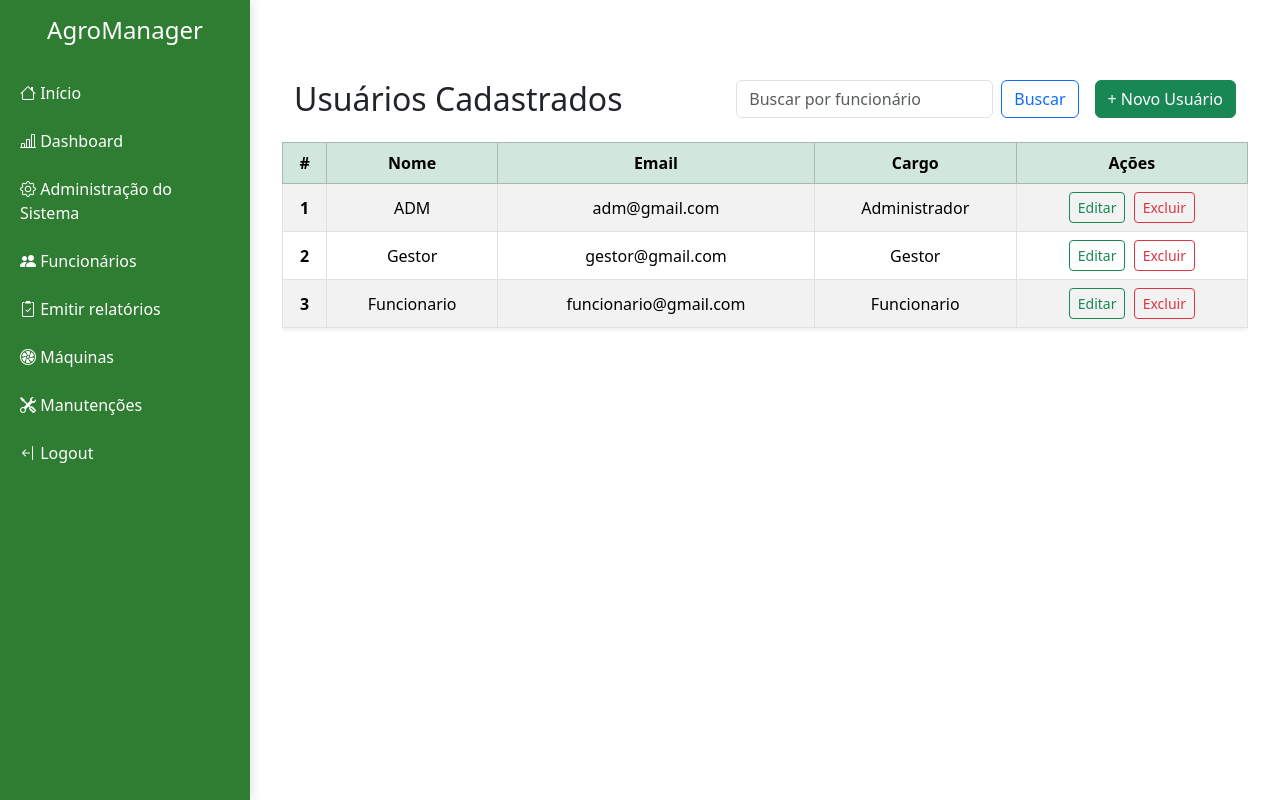
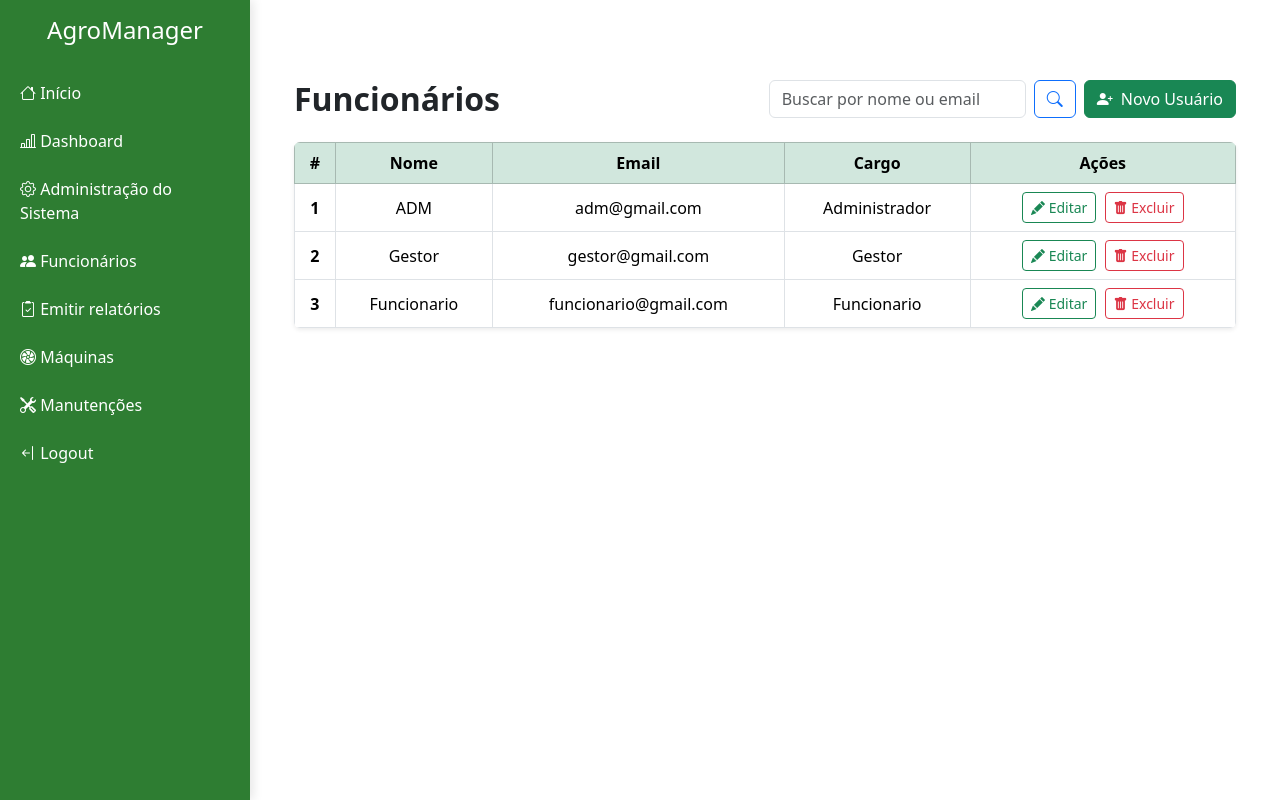
Before and after one commit to tonysousa19/AgroManager-, a Django app: page /inicio/listar-usuarios/ in a window 1280 px wide. Run offline with Django 5.2, Linux system fonts and the light colour scheme; a user stored in the database is signed in; data comes from the database, SQL or seed files in the repository.

Commit message:
Update listar_usuarios.html

```diff
--- a/paginas/templates/paginas/usuarios/listar_usuarios.html
+++ b/paginas/templates/paginas/usuarios/listar_usuarios.html
@@ -1,34 +1,33 @@
 {% extends "base.html" %}
+{% block title %}Funcionários Cadastrados{% endblock title %}
 
-{% block title %}Lista de Funcionarios{% endblock title %}
 {% block content %}
+<div class="container mt-5">
+  <div class="d-flex justify-content-between align-items-center mb-4">
+    <h2 class="fw-bold mb-0">Funcionários</h2>
 
-  <div class="container mt-5">
-    <div class="d-flex justify-content-between align-items-end mb-4">
-      <div>
-        <h2 class="m-0">Usuários Cadastrados</h2>
-      </div>
-
-      <div class="d-flex gap-3">
-        <form method="get" class="d-flex">
-          <input type="text" name="q" class="form-control" placeholder="Buscar por funcionário" value="{{ q }}">
-          <button type="submit" class="btn btn-outline-primary ms-2">Buscar</button>
+    <div class="d-flex gap-2">
+      <form method="get" class="d-flex" role="search">
+        <input type="text" name="q" class="form-control" placeholder="Buscar por nome ou email" value="{{ q }}">
+        <button type="submit" class="btn btn-outline-primary ms-2">
+          <i class="bi bi-search"></i>
+        </button>
       </form>
-        <a href="{% url 'cadastrar_usuario' %}" class="btn btn-success">+ Novo Usuário</a>
+      <a href="{% url 'cadastrar_usuario' %}" class="btn btn-success">
+        <i class="bi bi-person-plus-fill me-1"></i> Novo Usuário
+      </a>
     </div>
   </div>
 
-    </div>
-
-    <div class="table-responsive">
-      <table class="table table-striped table-bordered align-middle shadow-sm">
+  <div class="table-responsive shadow-sm rounded">
+    <table class="table table-bordered table-hover align-middle mb-0">
       <thead class="table-success text-center">
         <tr>
-            <th scope="col">#</th>
-            <th scope="col">Nome</th>
-            <th scope="col">Email</th>
-            <th scope="col">Cargo</th>
-            <th scope="col">Ações</th>
+          <th>#</th>
+          <th>Nome</th>
+          <th>Email</th>
+          <th>Cargo</th>
+          <th>Ações</th>
         </tr>
       </thead>
       <tbody class="text-center">
@@ -39,17 +38,17 @@
             <td>{{ usuario.email }}</td>
             <td>{{ usuario.cargo.nome }}</td>
             <td>
-              <a href="{%url 'editar_usuario' pk=usuario.pk %}" class="btn btn-sm btn-outline-success me-1">
-                  Editar
+              <a href="{% url 'editar_usuario' pk=usuario.pk %}" class="btn btn-sm btn-outline-success me-1">
+                <i class="bi bi-pencil-fill"></i> Editar
               </a>
-              <a href="{%url 'excluir_usuario' pk=usuario.pk %}" class="btn btn-sm btn-outline-danger">
-                  Excluir
+              <a href="{% url 'excluir_usuario' pk=usuario.pk %}" class="btn btn-sm btn-outline-danger">
+                <i class="bi bi-trash-fill"></i> Excluir
               </a>
             </td>
           </tr>
         {% empty %}
           <tr>
-              <td colspan="5" class="text-center text-muted">Nenhum usuário cadastrado.</td>
+            <td colspan="5" class="text-muted text-center">Nenhum funcionário encontrado.</td>
           </tr>
         {% endfor %}
       </tbody>
```
Lines whose indentation alone changed are shown as unchanged.
